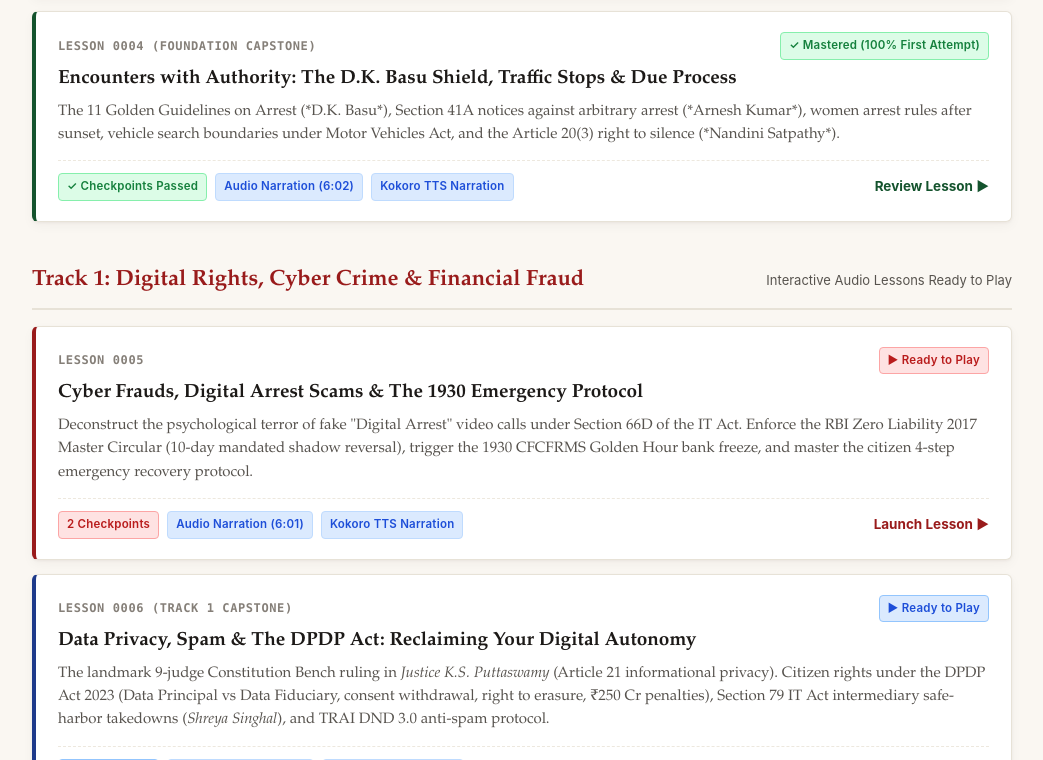
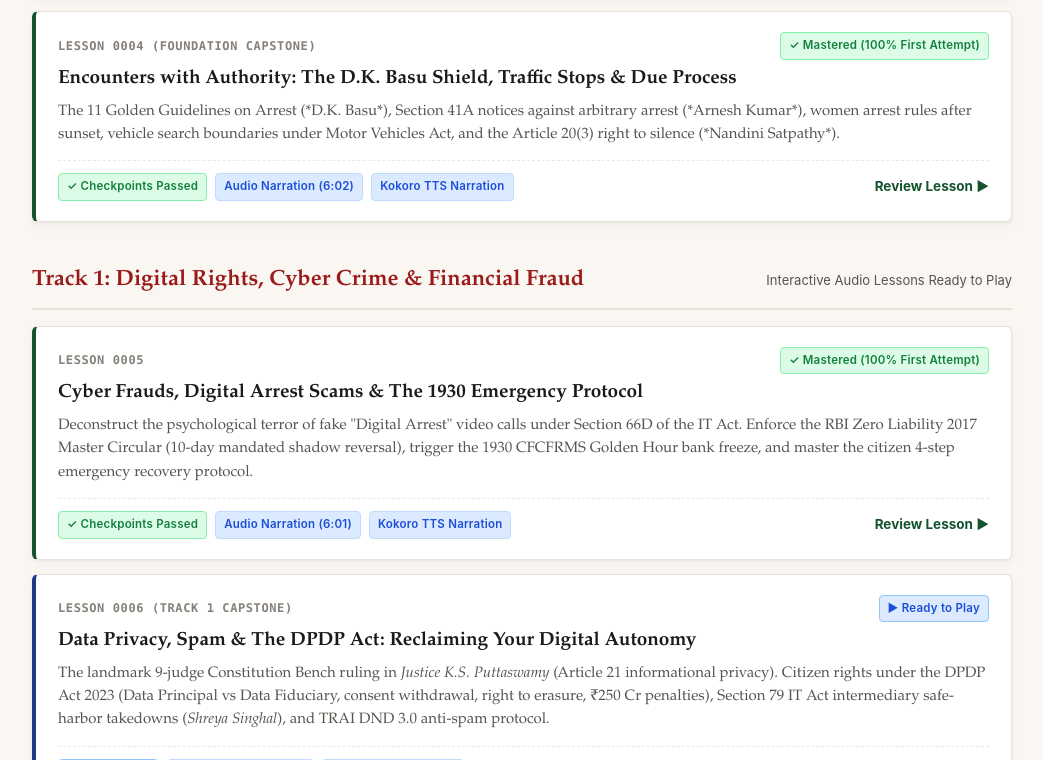
Before and after one commit to bneevan/teach.me.law, a plain HTML site: page index.html in a window 1280 px wide. Shown: the part 1287-2047 px from the top of the page, without its empty margins (118-1161 px from the left). Drawn offline with Linux system fonts and the light colour scheme.

Commit message:
docs: record mastery for Lesson 0005 in course dashboard

```diff
--- a/index.html
+++ b/index.html
@@ -462,8 +462,8 @@
 
       <div class="progress-stats-grid">
         <div class="stat-card">
-          <span class="stat-number">4 / 6</span>
-          <span class="stat-label">Foundation Mastered (Track 1 Live)</span>
+          <span class="stat-number">5 / 6</span>
+          <span class="stat-label">Lessons Mastered (Track 1 in Progress)</span>
         </div>
         <div class="stat-card">
           <span class="stat-number">38m 47s</span>
@@ -579,11 +579,11 @@
 
       <div class="card-list">
 
-        <!-- Lesson 0005: Ready to Play -->
-        <a href="lessons/0005-cyber-frauds-digital-arrest-and-1930.html" class="dash-card" style="border-left: 4px solid var(--accent-red);">
+        <!-- Lesson 0005: Mastered -->
+        <a href="lessons/0005-cyber-frauds-digital-arrest-and-1930.html" class="dash-card" style="border-left: 4px solid var(--accent-green);">
           <div class="dash-card-header">
             <span class="dash-card-num">LESSON 0005</span>
-            <span class="badge-tag badge-ready" style="background: #fee2e2; color: #b91c1c; border-color: #fca5a5;">▶ Ready to Play</span>
+            <span class="badge-tag badge-mastered">✓ Mastered (100% First Attempt)</span>
           </div>
           <h3 class="dash-card-title">Cyber Frauds, Digital Arrest Scams & The 1930 Emergency Protocol</h3>
           <p class="dash-card-desc">
@@ -591,11 +591,11 @@
           </p>
           <div class="dash-card-bottom">
             <div class="card-badges">
-              <span class="badge-tag badge-ready" style="background: #fee2e2; color: #b91c1c; border-color: #fca5a5;">2 Checkpoints</span>
+              <span class="badge-tag badge-mastered">✓ Checkpoints Passed</span>
               <span class="badge-tag badge-ready">Audio Narration (6:01)</span>
               <span class="badge-tag badge-ready">Kokoro TTS Narration</span>
             </div>
-            <span class="card-play-action" style="color: var(--accent-red);">Launch Lesson ▶</span>
+            <span class="card-play-action" style="color: var(--accent-green);">Review Lesson ▶</span>
           </div>
         </a>
 
```
